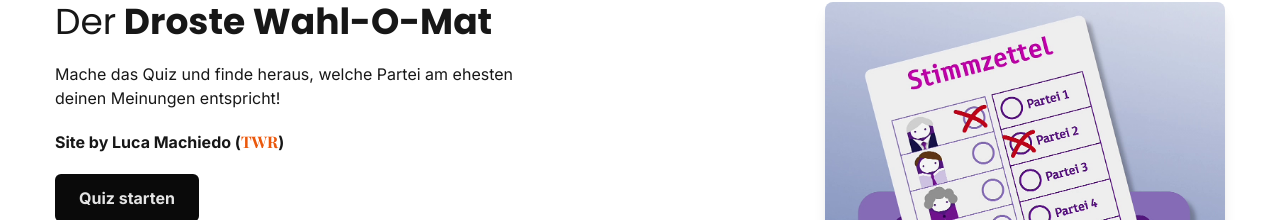
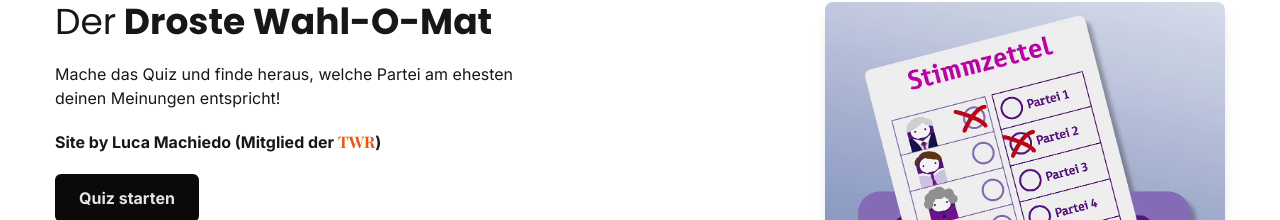
Before and after one commit to cococry/walomat, a Next.js app: page / in a window 1280 px wide. Shown: the part 320-540 px from the top of the page. Built offline with nearby package versions, Linux system fonts and the light colour scheme.

Commit message:
Update page.tsx

```diff
--- a/app/page.tsx
+++ b/app/page.tsx
@@ -24,7 +24,7 @@ export default function Home() {
     <p className="font-inter my-5 md:mt-5 md:mb-0">Mache das Quiz und finde heraus, welche Partei am ehesten deinen
     Meinungen entspricht!</p>
 
-    <p className="mt-5 mb-5 md:mb-0 font-inter font-semibold">Site by Luca Machiedo (<a href="https://twrdroste.de" className=" font-playfair text-orange-600 font-bold">TWR</a>)</p>
+    <p className="mt-5 mb-5 md:mb-0 font-inter font-semibold">Site by Luca Machiedo (Mitglied der <a href="https://twrdroste.de" className=" font-playfair text-orange-600 font-bold">TWR</a>)</p>
     <button onClick={handleRedirect} className="group relative hidden md:inline-flex h-12 items-center justify-center overflow-hidden rounded-md bg-neutral-950 px-6 font-medium text-neutral-200 mt-5"><a className="font-inter font-bold">Quiz starten</a><div className="w-0 translate-x-[100%] pl-0 opacity-0 transition-all duration-200 group-hover:w-5 group-hover:translate-x-0 group-hover:pl-1 group-hover:opacity-100"><svg width="15" height="15" viewBox="0 0 15 15" fill="none" xmlns="http://www.w3.org/2000/svg" className="h-5 w-5"><path d="M8.14645 3.14645C8.34171 2.95118 8.65829 2.95118 8.85355 3.14645L12.8536 7.14645C13.0488 7.34171 13.0488 7.65829 12.8536 7.85355L8.85355 11.8536C8.65829 12.0488 8.34171 12.0488 8.14645 11.8536C7.95118 11.6583 7.95118 11.3417 8.14645 11.1464L11.2929 8H2.5C2.22386 8 2 7.77614 2 7.5C2 7.22386 2.22386 7 2.5 7H11.2929L8.14645 3.85355C7.95118 3.65829 7.95118 3.34171 8.14645 3.14645Z" fill="currentColor" fill-rule="evenodd" clip-rule="evenodd"></path></svg></div></button>
     </div>
     <div className="flex-shrink-0">
```
